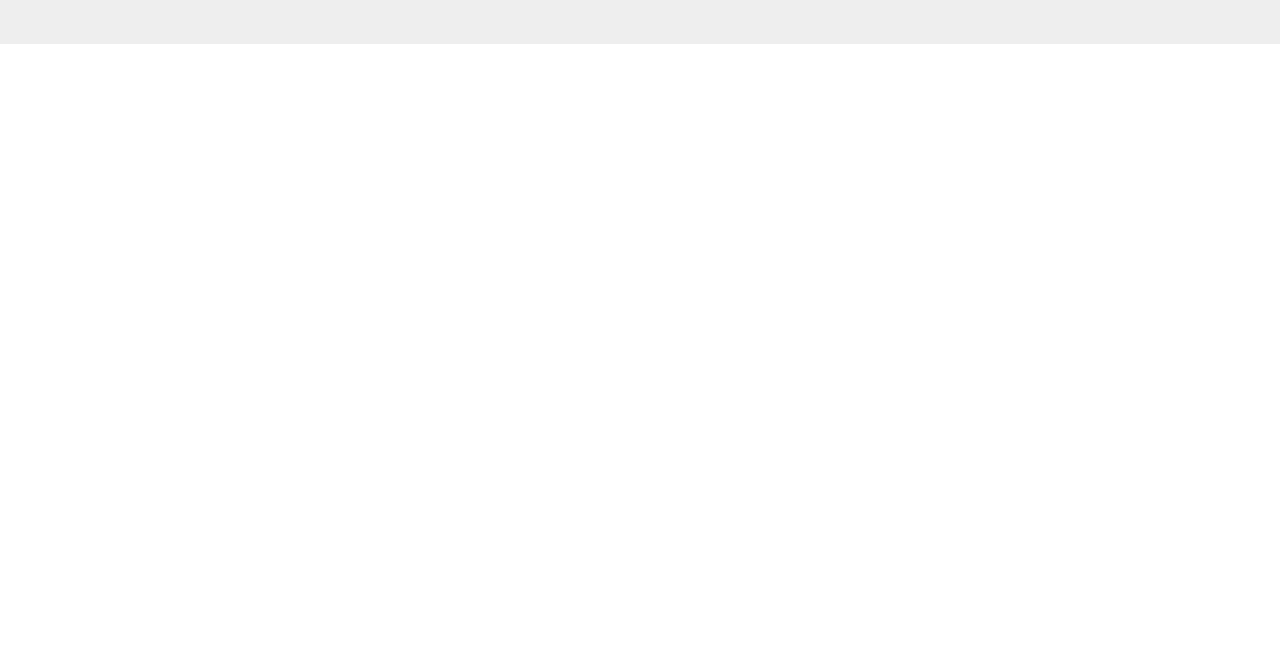
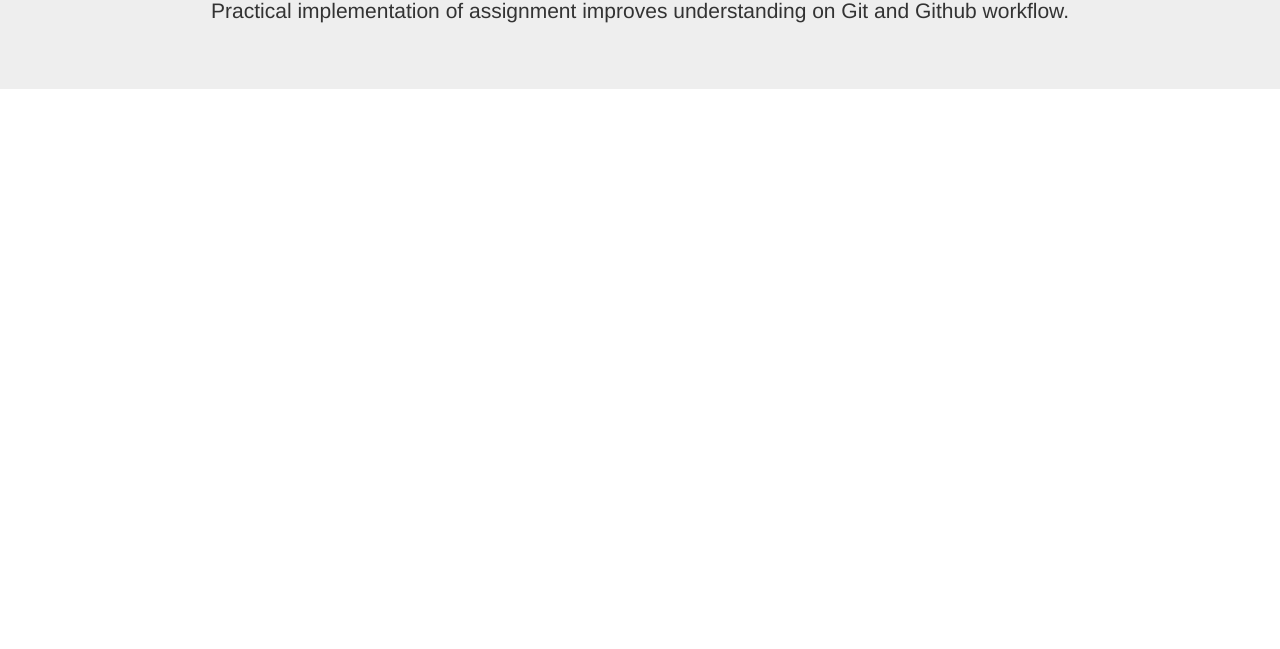
Before and after one commit to madhurbits/Devops-assignment-1, a plain HTML site: page index.html in a window 1280 px wide. Shown: the part 151-800 px from the top of the page. Drawn offline with nearby package versions, Linux system fonts and the light colour scheme.

Commit message:
Added description to index.html file

```diff
--- a/index.html
+++ b/index.html
@@ -12,6 +12,7 @@
 
 <div class="jumbotron text-center">
   <h1>Devops Git and Github Assignment - 1</h1>
+  <p>Practical implementation of assignment improves understanding on Git and Github workflow.</p>
 </div>
 
 </body>
```
